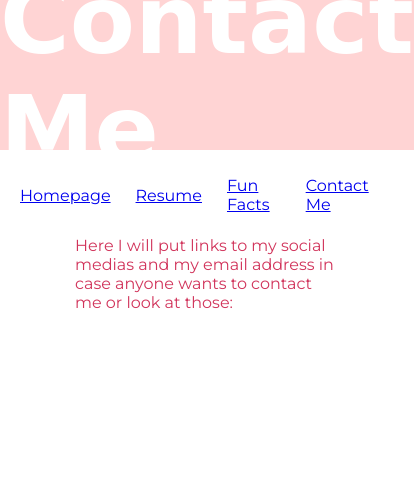
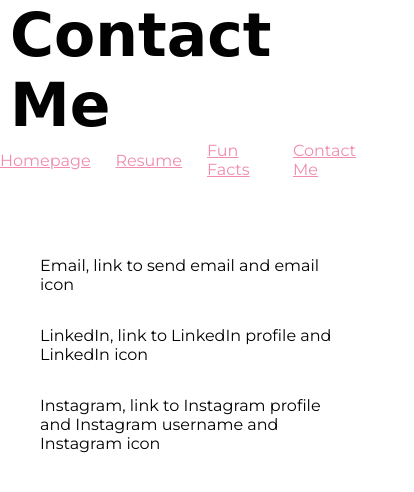
Before and after one commit to kimberlyj99/cs130-finalproject, a plain HTML site: page contact.html in a window 390 px wide. Shown: the whole page, 414 px wide, since content can reach past the window. Drawn offline with Linux system fonts and the light colour scheme; a web font is replaced by a local one.

Commit message:
Updating with second deliverable for project

```diff
--- a/contact.html
+++ b/contact.html
@@ -30,12 +30,21 @@
             <a href="contact.html">Contact Me</a>
          </nav>
        <main>
-            <section id="about">
+            <section id="email">
+                <p>
+                    Email, link to send email and email icon
+                </p>
+            </section>
+            <section id="linkedin">
                     <p>
-                        Here I will put links to my social medias and my email address in case anyone wants to contact me or look at those:
+                        LinkedIn, link to LinkedIn profile and LinkedIn icon
+                    </p>
+            </section>
 
-                    </p>
-
+            <section id="instagram">
+                <p>
+                    Instagram, link to Instagram profile and Instagram username and Instagram icon
+                </p>
             </section>
 
         </main>
--- a/contactstyle.css
+++ b/contactstyle.css
@@ -18,17 +18,16 @@
 
 header {
     grid-area: title;
-    background-color: #FFD4D4;
-    color:white;
+    color:#020202;
     display: flex;
     align-items: center;
     justify-content: center;
-
+    padding-top: 30px;
 }
 
 h1 {
     font-family: 'Petit Formal Script', cursive;
-    font-size: 95px;
+    font-size: 100px;
 }
 
 h2 {
@@ -43,27 +42,35 @@
     display: flex;
     justify-content: center;
     margin-right: 25px;
+    color: #F08CAE;
 
 }
 main {
     grid-area: about;
     display: grid;
+    grid-template-columns: auto;
+    grid-template-rows: auto auto auto;
+    grid-template-areas:
+    "email"
+    "linkedin"
+    "instagram";
     justify-content: center;
     align-items: center;
     width: 100%;
     height: 100%;
+    padding: 40px;
 }
 
+#email {
+    grid-area: email;
+}
 
-#about {
-    grid-area: aboutme;
-    display: flex;
-    justify-content: center;
-    align-items: center;
-    color: #D1345B;
-    margin-right: 75px;
-    margin-left: 75px;
-    margin-top: 20px;
+#linkedin {
+    grid-area: linkedin;
+}
+
+#instagram {
+    grid-area: instagram;
 }
 
 
@@ -72,10 +79,27 @@
     padding: 20px;
     display: flex;
     flex-direction: row;
-    color: #D1345B;
+    color: #020202;
     height: 100%;
     width: 100%;
     justify-content: center;
     align-items: center;
     margin-top: 20px;
 }
+
+@media (max-width: 1050px) {
+    h1 {
+       font-size: 60px;
+    }
+
+    header {
+        padding: 10px;
+        margin-top: 30px;
+        height: 80px;
+    }
+
+    .navbar {
+        padding: 0px;
+        margin-top: 0px;
+        height: 20px;
+    }
--- a/funfactsstyle.css
+++ b/funfactsstyle.css
@@ -18,17 +18,16 @@
 
 header {
     grid-area: title;
-    background-color: #FFD4D4;
-    color:white;
+    color:#020202;
     display: flex;
     align-items: center;
     justify-content: center;
-
+    padding-top: 30px;
 }
 
 h1 {
     font-family: 'Petit Formal Script', cursive;
-    font-size: 95px;
+    font-size: 100px;
 }
 
 h2 {
@@ -43,36 +42,43 @@
     display: flex;
     justify-content: center;
     margin-right: 25px;
+    color: #F08CAE;
+}
 
-}
 main {
     grid-area: about;
     display: grid;
+    grid-template-columns: auto;
+    grid-template-rows: auto auto auto;
+    grid-template-areas:
+    "doginsta"
+    "etsy"
+    "ttt";
     justify-content: center;
     align-items: center;
     width: 100%;
     height: 100%;
+    padding: 40px;
 }
 
-#about {
-    grid-area: aboutme;
-    display: flex;
-    justify-content: center;
-    align-items: center;
-    color: #D1345B;
-    margin-right: 75px;
-    margin-left: 75px;
-    margin-top: 20px;
-
+#doginsta {
+    grid-area: doginsta;
 }
 
+#etsy {
+    grid-area: etsy;
+}
+
+#ttt {
+    grid-area: ttt;
+}
 
 .navbar {
     grid-area: navigation;
     padding: 20px;
     display: flex;
     flex-direction: row;
-    color: #D1345B;
+    color: #020202;
     height: 100%;
     width: 100%;
     justify-content: center;
--- a/resumestyle.css
+++ b/resumestyle.css
@@ -18,17 +18,16 @@
 
 header {
     grid-area: title;
-    background-color: #FFD4D4;
-    color:white;
+    color:#020202;
     display: flex;
     align-items: center;
     justify-content: center;
-
+    padding-top: 30px;
 }
 
 h1 {
     font-family: 'Petit Formal Script', cursive;
-    font-size: 95px;
+    font-size: 100px;
 }
 
 h2 {
@@ -43,18 +42,19 @@
     display: flex;
     justify-content: center;
     margin-right: 25px;
-
+    color: #F08CAE;
 }
 
 main {
     grid-area: about;
-    color: #D1345B;
+    color: #020202;
     padding: 20px;
     display: flex;
     justify-content: center;
     align-items: center;
-    width: 100%;
-    height: 100%;
+    width: 100vw;
+    height: auto;
+    size: 500px;
 }
 
 .navbar {
@@ -62,7 +62,7 @@
     padding: 20px;
     display: flex;
     flex-direction: row;
-    color: #D1345B;
+    color: #020202;
     height: 100%;
     width: 100%;
     justify-content: center;
--- a/style.css
+++ b/style.css
@@ -18,17 +18,16 @@
 
 header {
     grid-area: title;
-    background-color: #FFD4D4;
-    color:white;
+    color:#020202;
     display: flex;
     align-items: center;
     justify-content: center;
-
+    padding-top: 30px;
 }
 
 h1 {
     font-family: 'Petit Formal Script', cursive;
-    font-size: 70px;
+    font-size: 100px;
 }
 
 h2 {
@@ -43,6 +42,7 @@
     display: flex;
     justify-content: center;
     margin-right: 25px;
+    color: #F08CAE;
 
 }
 
@@ -66,7 +66,7 @@
     padding: 20px;
     display: flex;
     flex-direction: row;
-    color: #D1345B;
+    color: #020202;
     height: 100%;
     width: 100%;
     justify-content: center;
@@ -79,7 +79,7 @@
     display: flex;
     justify-content: center;
     align-items: center;
-    color: #D1345B;
+    color: #020202;
     margin-right: 75px;
     margin-left: 75px;
     margin-top: 20px;
@@ -90,6 +90,39 @@
     display: flex;
     justify-content: center;
     align-items: center;
-    color: #D1345B;
+    color: #020202;
 
 }
+
+@media (max-width: 1050px) {
+    h1 {
+       font-size: 60px;
+    }
+
+    header {
+        padding: 10px;
+        margin-top: 30px;
+        height: 80px;
+    }
+
+    .navbar {
+        padding: 0px;
+        margin-top: 0px;
+        height: 20px;
+    }
+
+@media (max-width: 650px) {
+    h1 {
+        font-size: 45px;
+    }
+    header {
+        padding: 10px;
+        margin-top: 40px;
+        height: 60px;
+    }
+
+    .navbar {
+        padding: 0px;
+        margin-top: 0px;
+        height: 20px;
+    }
```
Also changed, not shown: funfacts.html (+13 -3 lines), resume.html (+3 -3 lines), 3 other files.
